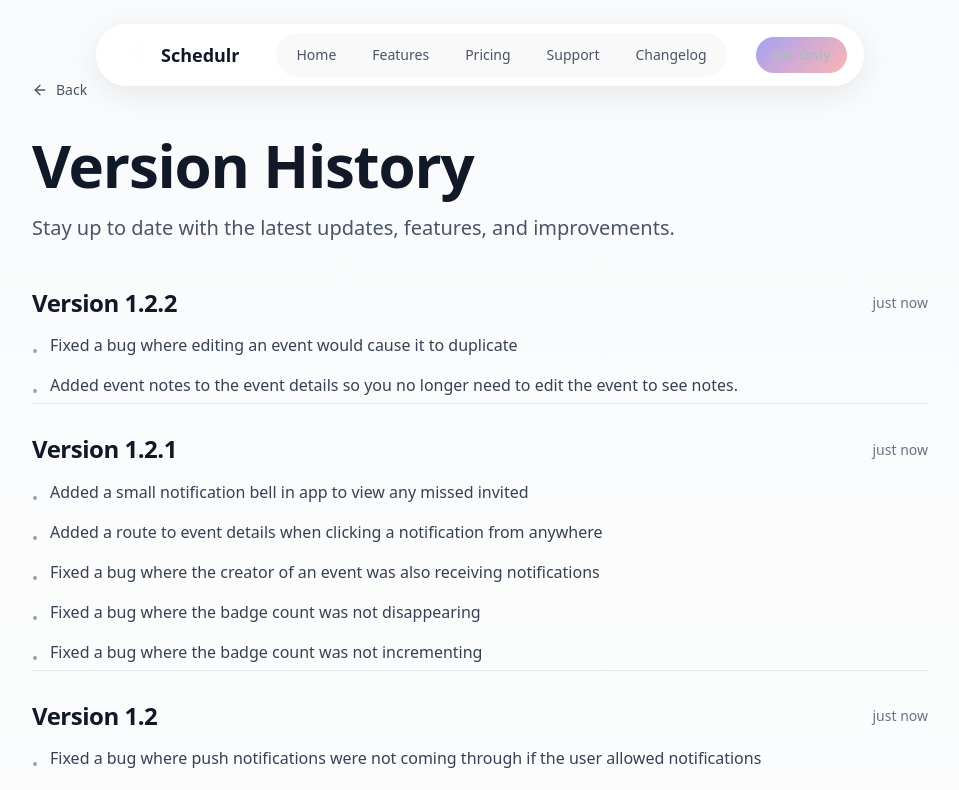
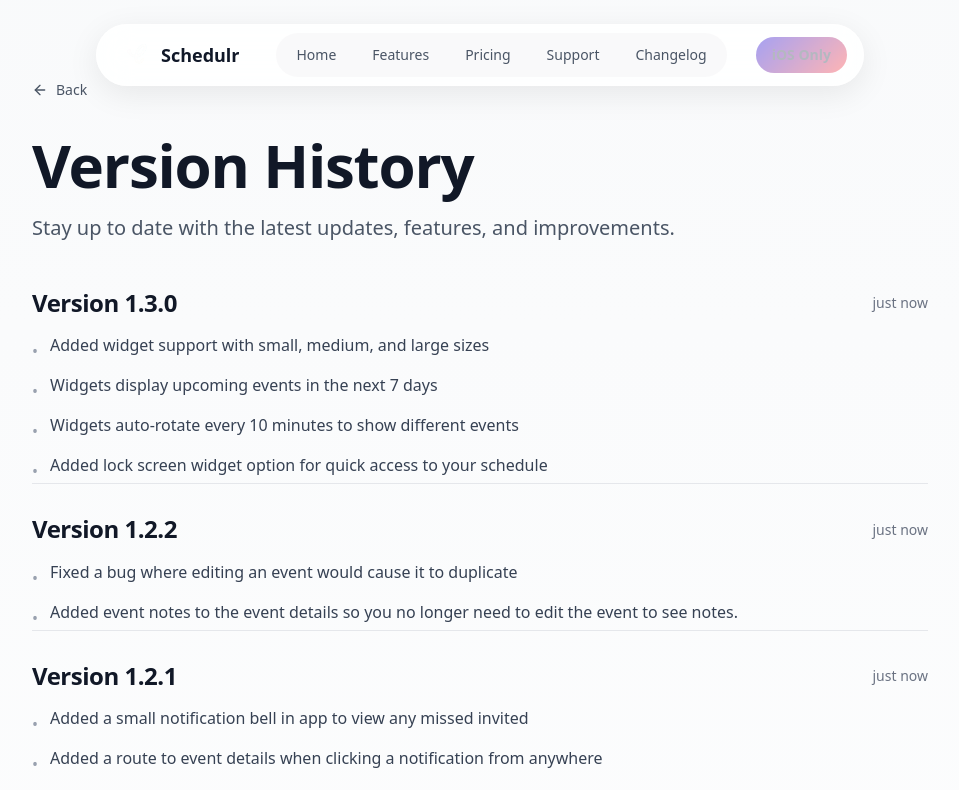
Before and after one commit to danblock97/schedulr-web, a Next.js app: page /changelog in a window 1280 px wide. Shown: the top 790 px of the page, without its empty margins (160-1119 px from the left). Built offline with nearby package versions, Linux system fonts and the light colour scheme.

Commit message:
feat: add changelog entry for version 1.3.0 detailing new widget support with various sizes, event display, auto-rotation, and lock screen options.

```diff
--- a/app/changelog/page.tsx
+++ b/app/changelog/page.tsx
@@ -18,6 +18,16 @@ interface Version {
 
 // Release dates - timestamps automatically calculate relative time from these dates
 const versions: Version[] = [
+  {
+    version: '1.3.0',
+    releaseDate: new Date('2025-11-24T12:00:00'), // Nov 24, 2025
+    changes: [
+      'Added widget support with small, medium, and large sizes',
+      'Widgets display upcoming events in the next 7 days',
+      'Widgets auto-rotate every 10 minutes to show different events',
+      'Added lock screen widget option for quick access to your schedule',
+    ],
+  },
   {
     version: '1.2.2',
     releaseDate: new Date('2025-11-23T12:00:00'), // Nov 23, 2025
```
